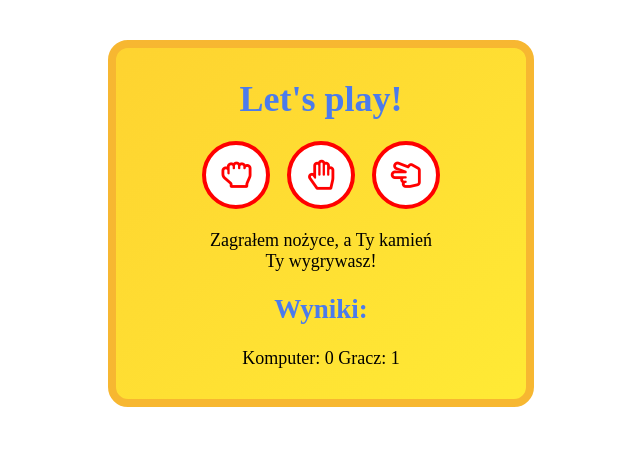
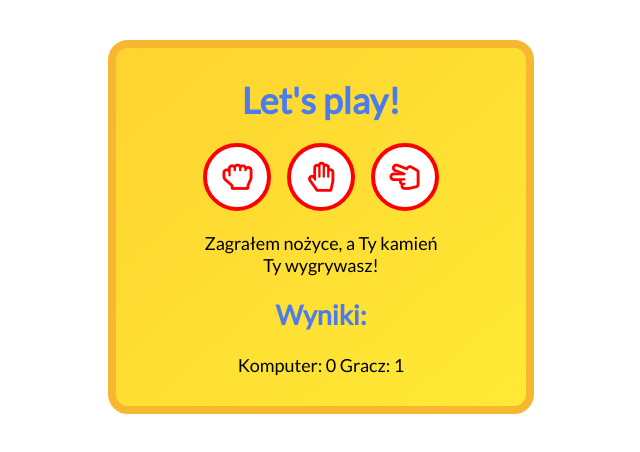
Before and after one commit to taangela/javascript-prework, a website: page index.html in a window 1280 px wide. Both pictures are taken after a click on the button 555 px from the left and 175 px from the top of the page. Shown: the whole page, without its empty margins (319-959 px from the left). Drawn offline with Linux system fonts and the light colour scheme.

Commit message:
Improve code quality

```diff
--- a/index.html
+++ b/index.html
@@ -5,6 +5,7 @@
 	<meta name="viewport" content="width=device-width, initial-scale=1, shrink-to-fit=no">
 	<title>Kamień, papier, nożyce</title>
 	<link rel="stylesheet" href="css/style.css">
+	<link href="https://fonts.googleapis.com/css?family=Lato&display=swap&subset=latin-ext" rel="stylesheet">
 	<link rel="stylesheet" href="https://cdnjs.cloudflare.com/ajax/libs/font-awesome/5.9.0/css/all.min.css">
 </head>
 <body>
@@ -19,7 +20,7 @@
 		<div id="messages">Do dzieła!<br>wybierz przycisk!</div>
 		<div class="wyniki">
 			<h2>Wyniki:</h2>
-			<div id="result">komputer: 0 gracz: 0</div>
+			<div id="result">Komputer: 0 Gracz: 0</div>
 		</div>
 	</div>
 
--- a/js/script.js
+++ b/js/script.js
@@ -1,9 +1,10 @@
-function clearMessages() {
+{
+    const clearMessages =function() {
         document.getElementById('messages').innerHTML = '';
         document.getElementById('result').innerHTML = '';
-}
+    };
 
-function getMoveName(argMoveId) {
+    const getMoveName =function(argMoveId) {
         if (argMoveId == 1) {
             return 'kamień';
         } else if (argMoveId == 2) {
@@ -14,60 +15,59 @@ function getMoveName(argMoveId) {
             printMessage('Nie znam ruchu o id ' + argMoveId + '.');
             return 'nieznany ruch';
         }
-}
+    };
 
-
-
-function displayResult(argComputerMove, argPlayerMove) {
+    const displayResult =function(argComputerMove, argPlayerMove) {
         printMessage('Zagrałem ' + argComputerMove + ', a Ty ' + argPlayerMove);
 
         if (argComputerMove == 'kamień' && argPlayerMove == 'papier') {
             printMessage('Ty wygrywasz!');
-        gameResult =1;
+            gameResult = 1;
         } else if (argComputerMove == 'kamień' && argPlayerMove == 'nożyce') {
             printMessage('Ty przegrywasz!');
-        gameResult =2;
+            gameResult = 2;
         } else if (argComputerMove == 'papier' && argPlayerMove == 'nożyce') {
             printMessage('Ty wygrywasz!');
-        gameResult =1;
+            gameResult = 1;
         } else if (argComputerMove == 'papier' && argPlayerMove == 'kamień') {
             printMessage('Ty przegrywasz!');
-        gameResult =2
+            gameResult = 2;
         } else if (argComputerMove == 'nożyce' && argPlayerMove == 'papier') {
             printMessage('Ty przegrywasz!');
-        gameResult =2;
+            gameResult = 2;
         } else if (argComputerMove == 'nożyce' && argPlayerMove == 'kamień') {
             printMessage('Ty wygrywasz!');
-        gameResult=1;
+            gameResult = 1;
         } else if (argComputerMove === argPlayerMove) {
             printMessage('Remis!');
-        gameResult=3;
+            gameResult = 3;
         } else {
             printMessage("Wpisałeś złą liczbę");
-        gameResult=3;
+            gameResult = 3;
         }
+    };
+
+    let playerResult = 0;
+    let computerResult = 0;
+
+    const showResult = function(gameResult) {
+        if (gameResult == 1) {
+            playerResult ++;
+            printResult('Komputer: ' + computerResult + ' Gracz: ' + playerResult);
+        } else if (gameResult == 2) {
+            computerResult ++;
+            printResult('Komputer: ' + computerResult + ' Gracz: ' + playerResult);
+        } else {
+            printResult('Komputer: ' + computerResult + ' Gracz: ' + playerResult);
         }
 
-let playerResult =0;
-let computerResult =0;
+    };
 
-function showResult (gameResult) {
-    if (gameResult == 1) {
-        playerResult = playerResult + 1;
-        printResult ('Komputer: '+computerResult+' Gracz: '+playerResult);
-    } else if (gameResult == 2) {
-        computerResult = computerResult + 1;
-        printResult('Komputer: '+computerResult+' Gracz: '+playerResult);
-    } else {
-        printResult ('Komputer: '+computerResult+' Gracz: '+playerResult);
-    }
-
-}
-
-function playGame(playerInput) {
+    const playGame = function(playerInput) {
         clearMessages();
 
         let randomNumber = Math.floor(Math.random() * 3 + 1);
+        /*let randomNumber2= Math.floor(Math.random() * 3 + 1);*/
 
         console.log('Wylosowana liczba to: ' + randomNumber);
 
@@ -80,7 +80,7 @@ function playGame(playerInput) {
         displayResult(computerMove, playerMove);
 
         showResult(gameResult);
-}
+    };
 
 
     document.getElementById('play-rock').addEventListener('click', function() {
@@ -96,3 +96,4 @@ document.getElementById('play-paper').addEventListener('click', function() {
     document.getElementById('play-scissors').addEventListener('click', function() {
         playGame(3);
     });
+}
--- a/sass/style.scss
+++ b/sass/style.scss
@@ -2,6 +2,7 @@
 body {
 	max-width: 500px;
 	margin: 40px auto;
+	font-family: 'Lato', sans-serif;
 }
 
 .container {
```
Also changed, not shown: css/style.css, 1 other file. Lines whose indentation alone changed are shown as unchanged.
